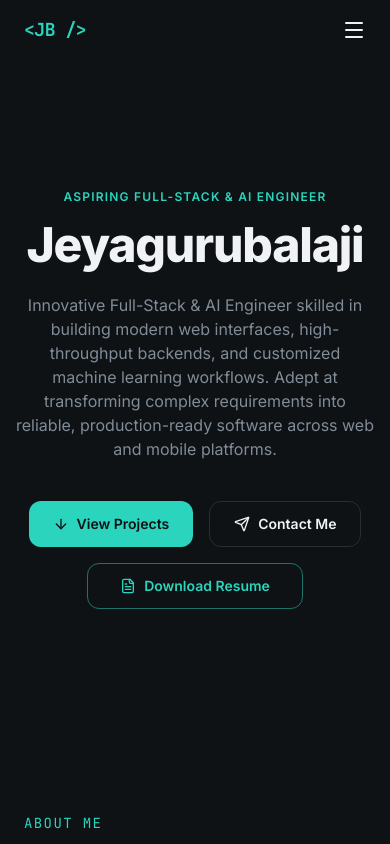
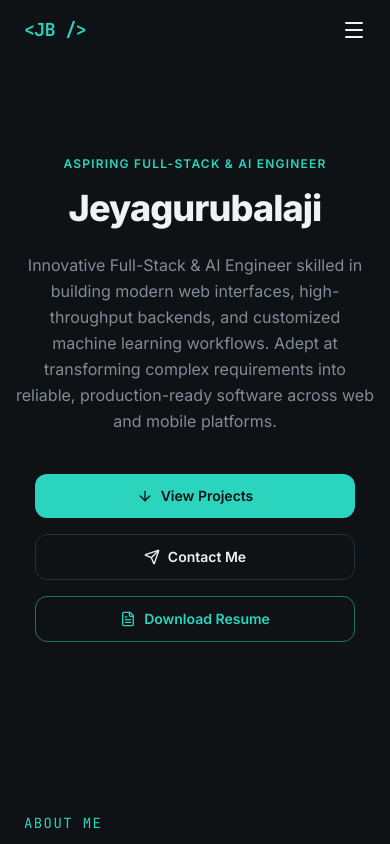
Before and after one commit to jeyagurubalaji/Portfolio, a Next.js app: page / in a window 390 px wide. Shown: the top 844 px of the page. Built offline with nearby package versions, Linux system fonts and the light colour scheme.

Commit message:
Implement responsive hero section layout with text wrapping and mobile alignment

```diff
--- a/components/hero-section.tsx
+++ b/components/hero-section.tsx
@@ -9,26 +9,24 @@ export default function HeroSection() {
       </span>
 
       {/* Main Title */}
-      <h1 className="text-5xl font-extrabold tracking-tight text-foreground sm:text-6xl md:text-7xl">
+      <h1 className="text-4xl font-extrabold tracking-tight text-foreground sm:text-6xl md:text-7xl break-words text-balance max-w-full">
         Jeyagurubalaji
       </h1>
 
-
-
       {/* Description */}
-      <p className="mx-auto mt-6 max-w-2xl text-base text-muted-foreground sm:text-lg">
+      <p className="mx-auto mt-6 max-w-2xl text-base text-muted-foreground sm:text-lg leading-relaxed text-balance">
         Innovative Full-Stack & AI Engineer skilled in building modern web interfaces, high-throughput backends, and customized machine
         learning workflows. Adept at transforming complex requirements into reliable, production-ready software across web and mobile
         platforms.
       </p>
 
       {/* Action Buttons Section */}
-      <div className="mt-10 flex flex-col items-center gap-4">
+      <div className="mt-10 flex flex-col items-center gap-4 w-full max-w-xs sm:max-w-none">
         {/* Top Row: View Projects & Contact Me */}
-        <div className="flex flex-wrap justify-center gap-4">
+        <div className="flex flex-col sm:flex-row justify-center gap-4 w-full sm:w-auto">
           <a
             href="#projects"
-            className="inline-flex items-center gap-2 rounded-lg bg-primary px-6 py-3 text-sm font-semibold text-primary-foreground transition-opacity hover:opacity-90"
+            className="inline-flex items-center justify-center gap-2 rounded-lg bg-primary px-6 py-3 text-sm font-semibold text-primary-foreground transition-opacity hover:opacity-90 w-full sm:w-auto"
           >
             <ArrowDown className="h-4 w-4" />
             View Projects
@@ -36,7 +34,7 @@ export default function HeroSection() {
 
           <a
             href="#contact"
-            className="inline-flex items-center gap-2 rounded-lg border border-border px-6 py-3 text-sm font-semibold text-foreground transition-colors hover:bg-secondary"
+            className="inline-flex items-center justify-center gap-2 rounded-lg border border-border px-6 py-3 text-sm font-semibold text-foreground transition-colors hover:bg-secondary w-full sm:w-auto"
           >
             <Send className="h-4 w-4" />
             Contact Me
@@ -44,12 +42,11 @@ export default function HeroSection() {
         </div>
 
         {/* Bottom Row: Download Resume Button */}
-        <div>
+        <div className="w-full sm:w-auto">
           <a
             href="/Jeyagurubalaji_Resume.pdf"
-            target="_blank"
-            rel="noopener noreferrer"
-            className="inline-flex items-center gap-2 rounded-lg border border-primary/50 px-8 py-3 text-sm font-semibold text-primary transition-colors hover:bg-primary hover:text-primary-foreground"
+            download
+            className="inline-flex items-center justify-center gap-2 rounded-lg border border-primary/50 px-8 py-3 text-sm font-semibold text-primary transition-colors hover:bg-primary hover:text-primary-foreground w-full sm:w-auto"
           >
             <FileText className="h-4 w-4" />
             Download Resume
```
